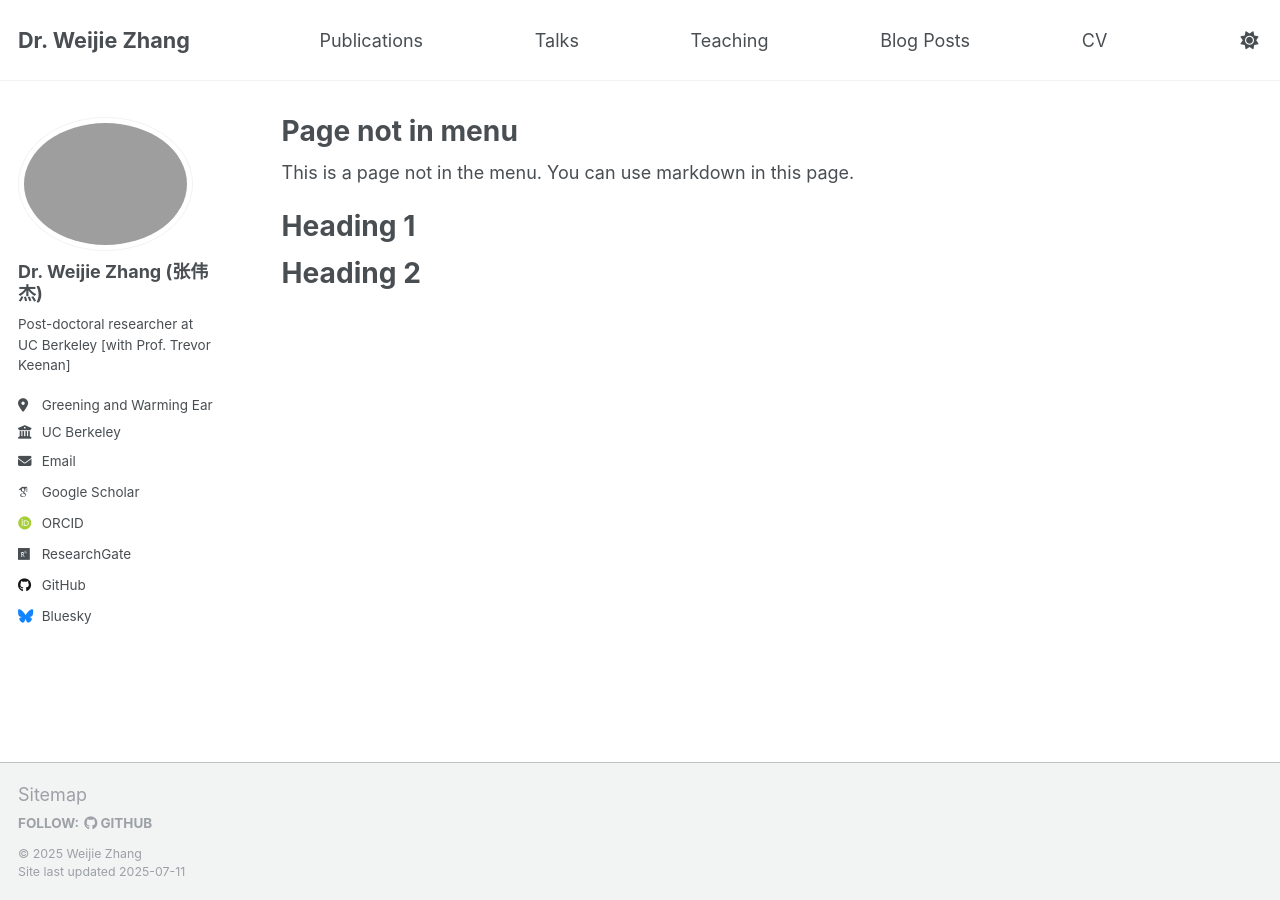
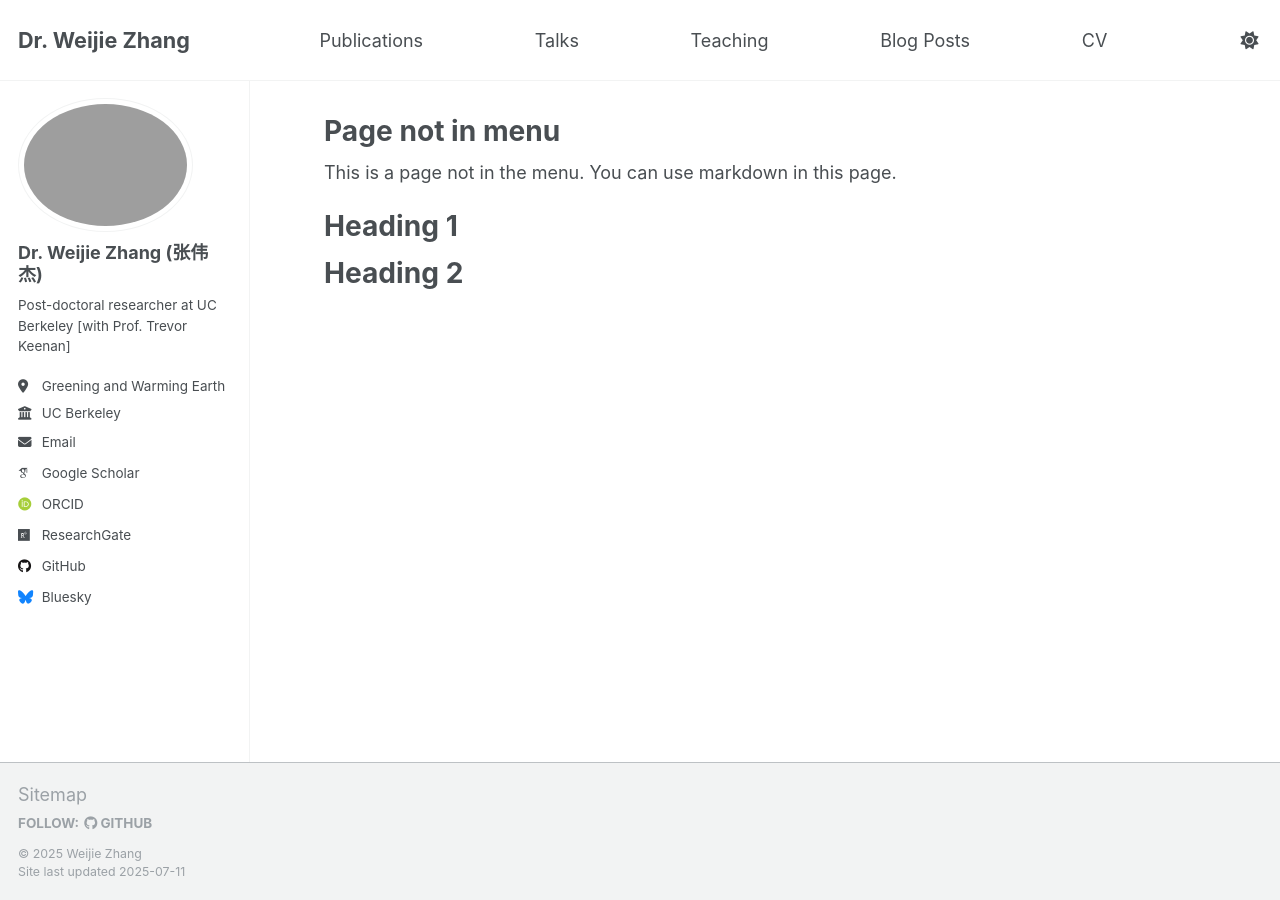
Before and after one commit to WJ714/WJ714.github.io, a Jekyll site: the page built from _pages/non-menu-page.md, in a window 1280 px wide. Built offline with Jekyll 4.4.1, drawn with Linux system fonts in a browser that asks for light colours; some web fonts are replaced; a script that is not in the unit is left out.

Commit message:
Implement advanced layout: move author sidebar to far left, expand content
- Create new advanced layout CSS for better space utilization
- Move author profile sidebar to fixed position on far left (250px width)
- Expand main content to use full remaining width
- Account for both left sidebar and right research sidebar on homepage
- Responsive design maintains mobile compatibility
- Content pages now use full available horizontal space

🤖 Generated with [Claude Code](https://claude.ai/code)

Co-Authored-By: Claude <noreply@anthropic.com>

```diff
--- /dev/null
+++ b/_sass/layout/_advanced-layout.scss
@@ -0,0 +1,77 @@
+/* ADVANCED LAYOUT - Move sidebar to far left, expand content */
+
+@media (min-width: 1024px) {
+  /* Move the author profile sidebar to the far left */
+  .sidebar {
+    position: fixed !important;
+    left: 0 !important;
+    top: 80px !important;
+    width: 250px !important;
+    height: calc(100vh - 80px) !important;
+    overflow-y: auto !important;
+    padding: 1rem !important;
+    background: var(--global-bg-color) !important;
+    border-right: 1px solid var(--global-border-color) !important;
+    z-index: 10 !important;
+  }
+
+  /* Adjust the main content to use full remaining width */
+  #main {
+    margin-left: 270px !important; /* Account for sidebar width + margin */
+    width: calc(100% - 290px) !important;
+    max-width: none !important;
+  }
+
+  /* Make the main content article use full width */
+  .page {
+    width: 100% !important;
+    margin: 0 !important;
+    padding: 0 2rem !important;
+  }
+
+  article.page {
+    width: 100% !important;
+    margin: 0 !important;
+    padding: 0 2rem !important;
+  }
+
+  /* Ensure the content spans the full width */
+  .page__inner-wrap {
+    max-width: none !important;
+    width: 100% !important;
+  }
+
+  .page__content {
+    max-width: none !important;
+    width: 100% !important;
+  }
+
+  /* Special handling for homepage with research sidebar */
+  .page-with-sidebar {
+    #main {
+      margin-left: 270px !important;
+      width: calc(100% - 610px) !important; /* Account for both sidebars */
+    }
+
+    .page {
+      width: 100% !important;
+      margin: 0 !important;
+      padding: 0 2rem !important;
+    }
+  }
+}
+
+/* Mobile responsive - keep original layout */
+@media (max-width: 1023px) {
+  .sidebar {
+    position: relative !important;
+    width: 100% !important;
+    height: auto !important;
+    margin-bottom: 2rem !important;
+  }
+
+  #main {
+    margin-left: 0 !important;
+    width: 100% !important;
+  }
+}
--- a/assets/css/main.scss
+++ b/assets/css/main.scss
@@ -37,6 +37,7 @@
     "layout/sidebar",
     "layout/research-sidebar",
     "layout/custom-navigation",
+    "layout/advanced-layout",
 
     "vendor/font-awesome/fontawesome",
     "vendor/font-awesome/solid",
```
